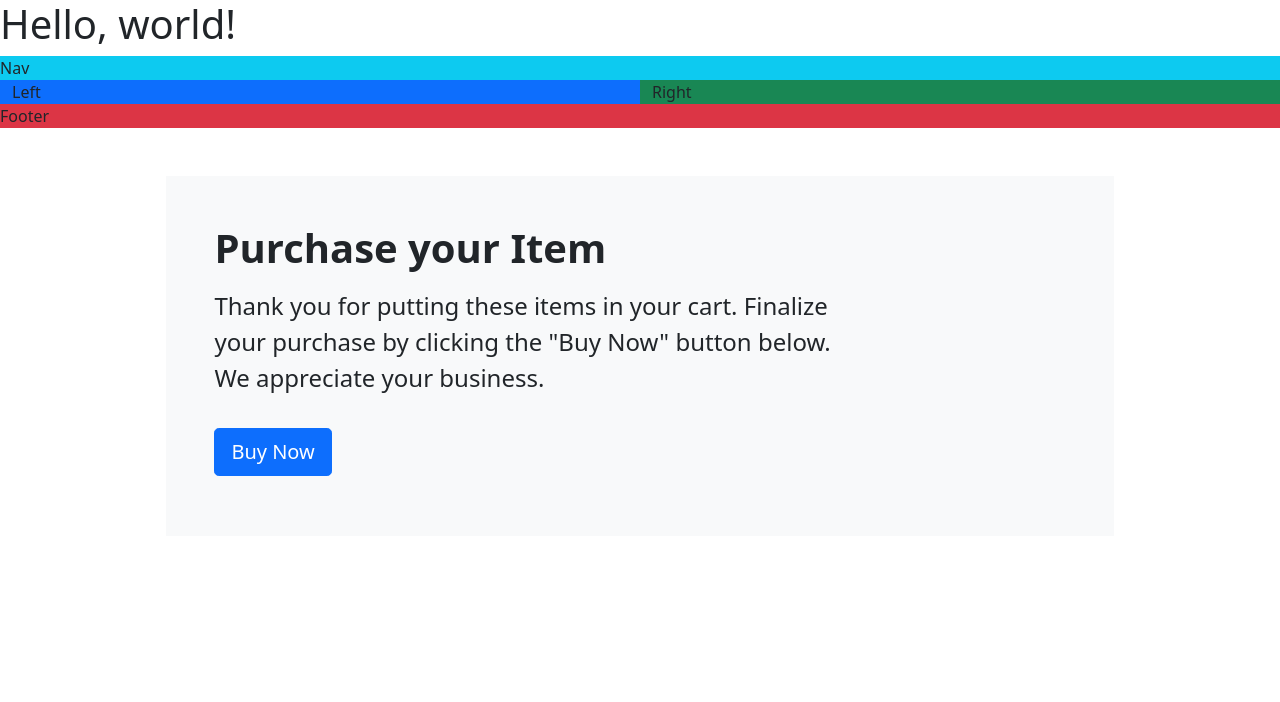
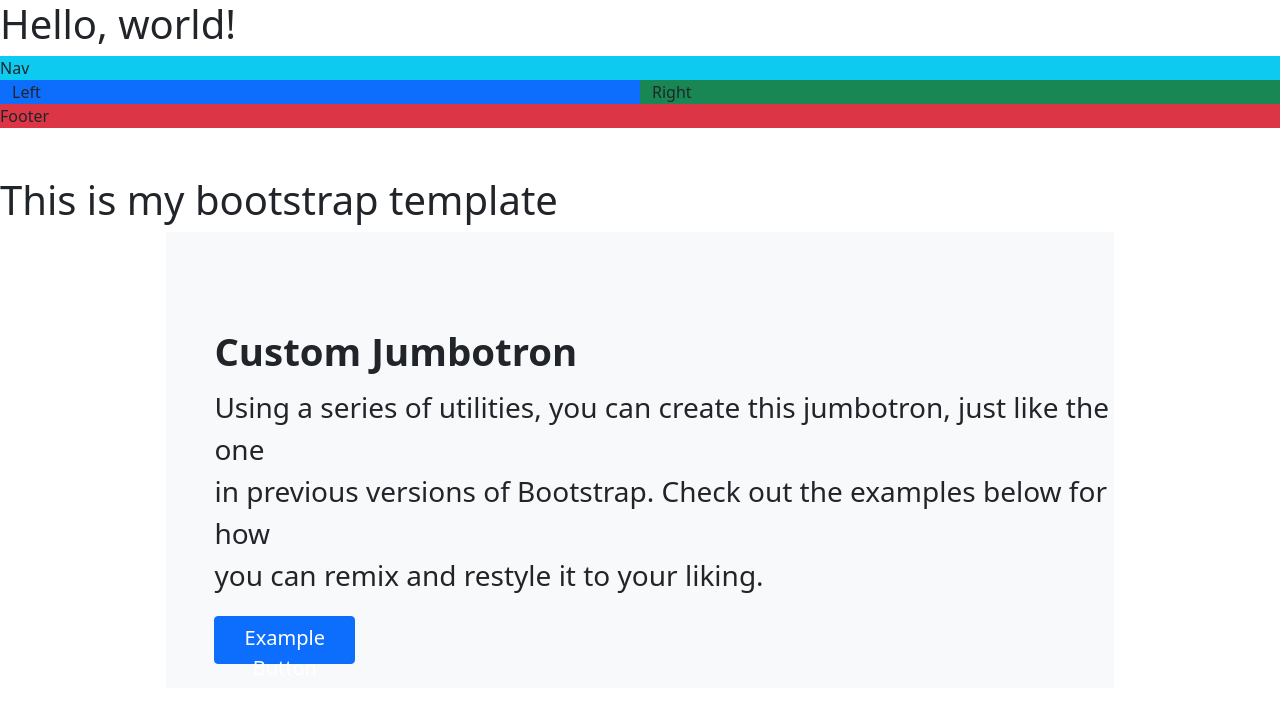
Before and after one commit to laninacastro/collab-practice, a plain HTML site: page index.html in a window 1280 px wide. Drawn offline with nearby package versions, Linux system fonts and the light colour scheme.

Commit message:
Recreated the Jumbotron and fixed up some code to be best practice

```diff
--- a/css/stylesheet.css
+++ b/css/stylesheet.css
@@ -1,3 +1,3 @@
-#jumbo {
-    margin-left: 13vw;
+#head2 {
+    font-size: 3vw !important;
 }
--- a/index.html
+++ b/index.html
@@ -23,17 +23,15 @@
 
             <br>
             <br>
+            <h1>This is my bootstrap template</h1>
 
-            <div class="jumbotron  bg-light  " style="width: 74vw; height: 45vh;" id="jumbo">
-
-              <h1 class="ps-5  pt-5 fw-bold">Purchase your Item</h1>
-
-              <p class="ps-5  pt-2  fs-4  ">Thank you for putting these items in your cart. Finalize <br> your purchase by clicking the "Buy Now" button below. <br> We appreciate your business.</p>
-
-              <button type="button" class="ms-5 mt-3 btn btn-primary btn-lg">Buy Now</button>
-
+            <div class="jumbotron bg-light m-auto" id="jumbo" style="width: 74vw; height: 57vh;">
+            <div class="pt-5">
+              <h2 class="fw-bold ps-5 pt-5" id="head2">Custom Jumbotron</h2>
+              <p class="ps-5 pt-1 fs-3" id="pone">Using a series of utilities, you can create this jumbotron, just like the one <br> in previous versions of Bootstrap. Check out the examples below for how <br> you can remix and restyle it to your liking.</p>
+              <button type="button" class="btn btn-primary ms-5 mt-1 fs-5" style="width: 11vw; height: 6vh">Example Button</button>
+              </div>
             </div>
-
 
 
 
```
